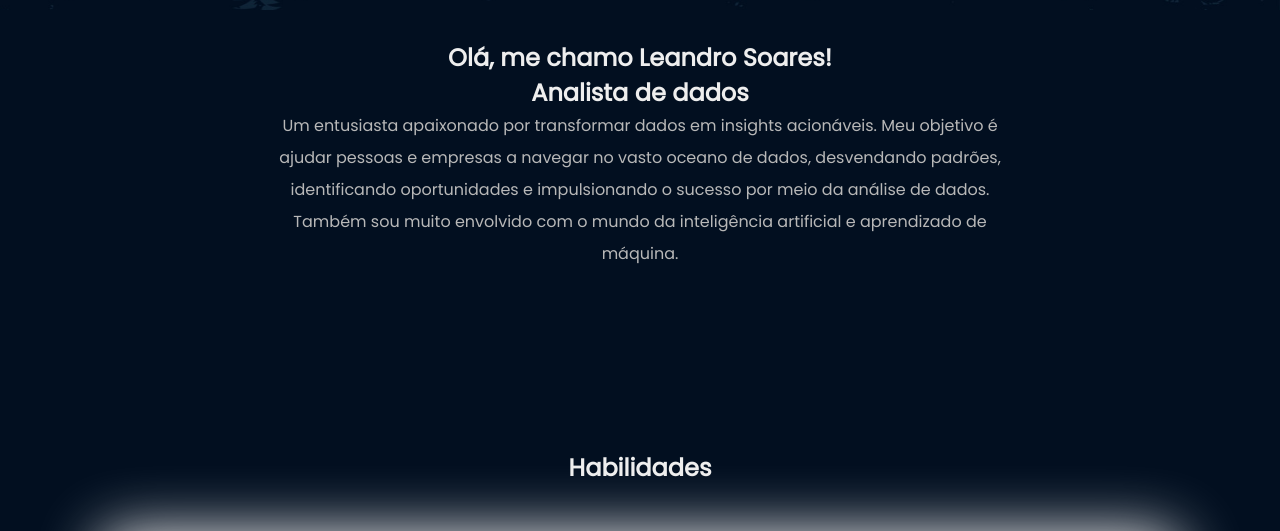
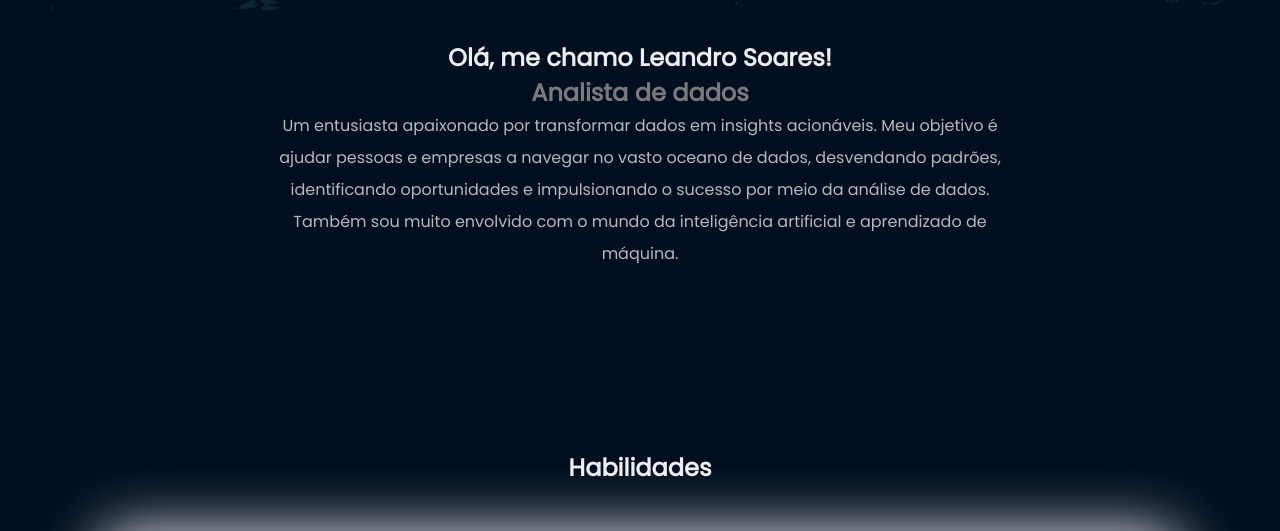
Before and after one commit to Lurkerpyke/meu-site, a plain HTML site: page index.html in a window 1280 px wide. Shown: the part 70-601 px from the top of the page. Drawn offline with nearby package versions, Linux system fonts and the light colour scheme.

Commit message:
Update style.css

```diff
--- a/style.css
+++ b/style.css
@@ -225,6 +225,10 @@ a {
 .hover-underline:is(:hover, :focus-visible)::after {
     transform: scaleX(1);
     opacity: 1;
+}
+
+.opaco {
+    color: #7a7a7a;
 }
 
 .section {
```
